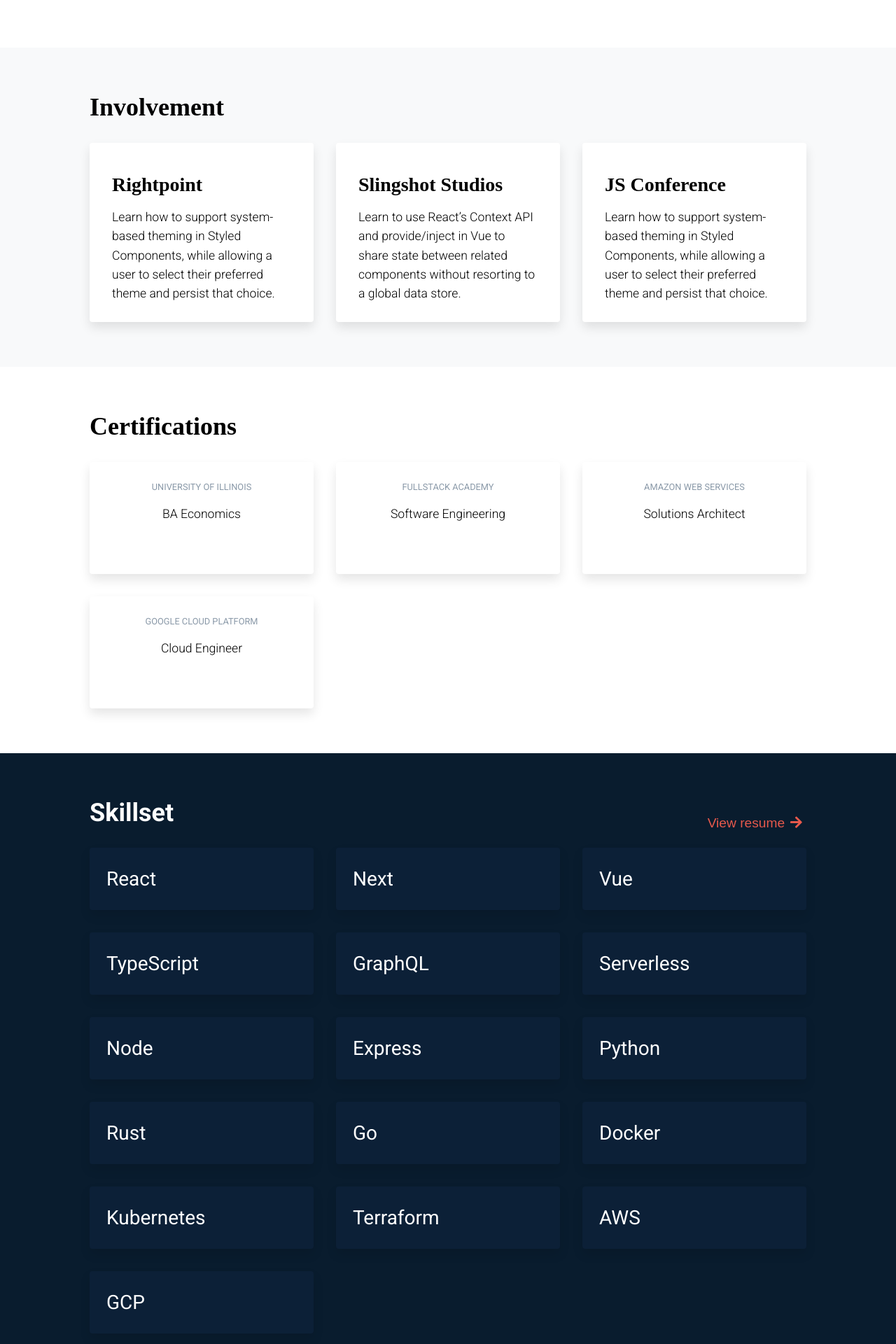
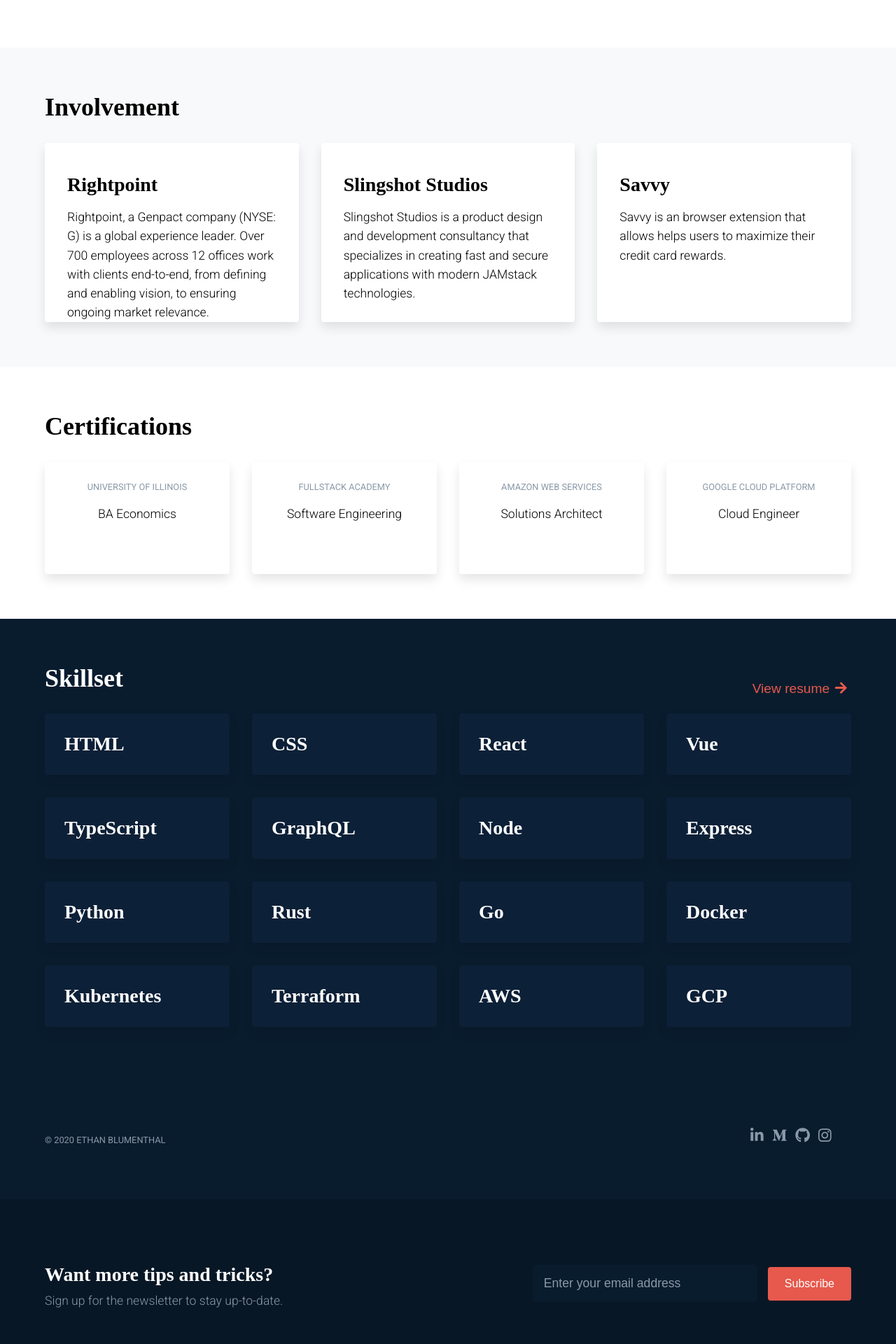
Before and after one commit to ethanblumenthal/personal-website, a Next.js app: page /about in a window 1280 px wide. Shown: the part 640-2560 px from the top of the page at 70% size. Built offline with nearby package versions, Linux system fonts and the light colour scheme.

Commit message:
Refactored containers to wrap background and content.

```diff
--- a/components/certifications.tsx
+++ b/components/certifications.tsx
@@ -1,6 +1,6 @@
 import { SmallCard } from '../elements/cards';
 import { SectionHeader, Text, SubText } from '../elements/text';
-import { BackgroundContainer, LgGridContainer } from '../elements/containers';
+import { BackgroundContainer, ContentContainer, LgGridContainer } from '../elements/containers';
 import { CERTIFICATIONS } from '../utils';
 
 interface ICertification {
@@ -9,7 +9,8 @@
 }
 
 const Certifications = () => (
-  <BackgroundContainer>
+  <BackgroundContainer color="background">
+    <ContentContainer>
       <SectionHeader>Certifications</SectionHeader>
 
       <LgGridContainer>
@@ -21,6 +22,7 @@
             </SmallCard>
           ))}
       </LgGridContainer>
+    </ContentContainer>
   </BackgroundContainer>
 );
 
--- a/components/footer.tsx
+++ b/components/footer.tsx
@@ -3,24 +3,11 @@
 import { FontAwesomeIcon } from '@fortawesome/react-fontawesome';
 import { faLinkedinIn, faMediumM, faGithub, faInstagram } from '@fortawesome/free-brands-svg-icons';
 
+import { FooterHeader, FooterText } from '../elements/text';
+import { BackgroundContainer, FlexContainer, ContentContainer } from '../elements/containers';
 import { SquareButton } from '../elements/buttons';
 import { SubscribeInput } from '../elements/inputs';
 import { SubText } from '../elements/text';
-import { devices } from '../utils';
-
-const Container = styled.div`
-  display: flex;
-  flex-direction: column;
-  align-items: center;
-  background-color: ${({ theme, top }) => (top ? theme.colors.primary : theme.colors.secondary)};
-  padding: 4rem 1rem;
-
-  @media ${devices.laptop} {
-    padding: 2rem 8rem;
-    flex-direction: row;
-    justify-content: space-between;
-  }
-`;
 
 const Socials = styled.div`
   display: flex;
@@ -29,19 +16,6 @@
   & > a {
     margin-right: 0.75rem;
   }
-`;
-
-const Header = styled.h3`
-  font-size: 1.5rem;
-  color: ${({ theme }) => theme.colors.white};
-  margin-bottom: 0;
-`;
-
-const Text = styled.p`
-  font-size: 1.1rem;
-  color: ${({ theme }) => theme.colors.grey};
-  line-height: 1.5rem;
-  margin-top: 0.5rem;
 `;
 
 const Anchor = styled.a`
@@ -57,7 +31,9 @@
 
 const Footer = () => (
   <footer>
-    <Container top>
+    <BackgroundContainer color="primary">
+      <ContentContainer>
+        <FlexContainer>
           <Link href="/">
             <SubText>&copy; {new Date().getFullYear()} Ethan Blumenthal</SubText>
           </Link>
@@ -79,19 +55,25 @@
               <FontAwesomeIcon icon={faInstagram} size="lg" />
             </Anchor>
           </Socials>
-    </Container>
+        </FlexContainer>
+      </ContentContainer>
+    </BackgroundContainer>
 
-    <Container>
+    <BackgroundContainer color="secondary">
+      <ContentContainer>
+        <FlexContainer>
           <div>
-        <Header>Want more tips and tricks?</Header>
-        <Text>Sign up for the newsletter to stay up-to-date.</Text>
+            <FooterHeader>Want more tips and tricks?</FooterHeader>
+            <FooterText>Sign up for the newsletter to stay up-to-date.</FooterText>
           </div>
 
           <div>
             <SubscribeInput placeholder="Enter your email address" />
             <SquareButton>Subscribe</SquareButton>
           </div>
-    </Container>
+        </FlexContainer>
+      </ContentContainer>
+    </BackgroundContainer>
   </footer>
 );
 
--- a/components/involvement.tsx
+++ b/components/involvement.tsx
@@ -1,6 +1,6 @@
 import { BaseCard } from '../elements/cards';
 import { SectionHeader, CardHeader, Text } from '../elements/text';
-import { GridContainer, OffsetContainer } from '../elements/containers';
+import { BackgroundContainer, ContentContainer, GridContainer } from '../elements/containers';
 import { INVOLVEMENT } from '../utils';
 
 interface IInvolvement {
@@ -10,7 +10,8 @@
 }
 
 const Involvement = () => (
-  <OffsetContainer>
+  <BackgroundContainer color="offset">
+    <ContentContainer>
       <SectionHeader>Involvement</SectionHeader>
 
       <GridContainer>
@@ -24,7 +25,8 @@
             </a>
           ))}
       </GridContainer>
-  </OffsetContainer>
+    </ContentContainer>
+  </BackgroundContainer>
 );
 
 export default Involvement;
--- a/components/posts.tsx
+++ b/components/posts.tsx
@@ -4,11 +4,12 @@
 
 import { ImageCard } from '../elements/cards';
 import { CardHeader, Text, SubText } from '../elements/text';
-import { BackgroundContainer, GridContainer } from '../elements/containers';
+import { BackgroundContainer, ContentContainer, GridContainer } from '../elements/containers';
 import { IPost } from '../utils';
 
 const Posts = ({ allPosts }) => (
-  <BackgroundContainer>
+  <BackgroundContainer color="background">
+    <ContentContainer>
       <GridContainer>
         {allPosts &&
           allPosts.map(({ date, title, excerpt, coverImage, slug }: IPost) => (
@@ -22,6 +23,7 @@
             </Link>
           ))}
       </GridContainer>
+    </ContentContainer>
   </BackgroundContainer>
 );
 
--- a/components/skillset.tsx
+++ b/components/skillset.tsx
@@ -4,7 +4,13 @@
 import { faArrowRight } from '@fortawesome/free-solid-svg-icons';
 
 import { ArrowButton } from '../elements/buttons';
-import { ColorContainer, FlexContainer, LgGridContainer } from '../elements/containers';
+import { ColorSectionHeader, ColorCardHeader } from '../elements/text';
+import {
+  BackgroundContainer,
+  ContentContainer,
+  FlexContainer,
+  LgGridContainer,
+} from '../elements/containers';
 import { SKILLSET } from '../utils';
 
 const Skill = styled.div`
@@ -13,22 +19,11 @@
   border-radius: 0.25rem;
 `;
 
-export const SectionHeader = styled.h2`
-  font-size: 2.25rem;
-  color: ${({ theme }) => theme.colors.white};
-  margin-top: 0;
-`;
-
-const Text = styled.p`
-  font-size: 1.75rem;
-  color: ${({ theme }) => theme.colors.white};
-  padding-left: 1.5rem;
-`;
-
 const Skillset = () => (
-  <ColorContainer>
+  <BackgroundContainer color="primary">
+    <ContentContainer>
       <FlexContainer>
-      <SectionHeader>Skillset</SectionHeader>
+        <ColorSectionHeader>Skillset</ColorSectionHeader>
 
         <Link href="/resume">
           <ArrowButton>
@@ -42,11 +37,12 @@
         {SKILLSET &&
           SKILLSET.map((skill) => (
             <Skill key={skill}>
-            <Text>{skill}</Text>
+              <ColorCardHeader>{skill}</ColorCardHeader>
             </Skill>
           ))}
       </LgGridContainer>
-  </ColorContainer>
+    </ContentContainer>
+  </BackgroundContainer>
 );
 
 export default Skillset;
--- a/elements/containers.tsx
+++ b/elements/containers.tsx
@@ -14,42 +14,33 @@
   }
 `;
 
-export const BackgroundContainer = styled.div`
-  background-color: ${({ theme }) => theme.colors.background};
-  padding: 4rem 8rem;
-
-  @media screen and (max-width: 500px) {
-    padding: 4rem 1rem;
-  }
-`;
-
-export const OffsetContainer = styled.div`
-  background-color: ${({ theme }) => theme.colors.offset};
-  padding: 4rem 8rem;
-
-  @media screen and (max-width: 500px) {
-    padding: 4rem 1rem;
-  }
-`;
-
 export const BlogContainer = styled.div`
   background-color: ${({ theme }) => theme.colors.background};
   max-width: 46rem;
   padding: 4rem 0;
   margin: 0 auto;
 
-  @media screen and (max-width: 500px) {
+  @media ${devices.laptop} {
     padding: 4rem 1rem;
   }
 `;
 
-export const ColorContainer = styled.div`
-  background-color: ${({ theme }) => theme.colors.primary};
-  padding: 4rem 8rem;
+export const BackgroundContainer = styled.div`
+  background-color: ${({ theme, color }) => theme.colors[color]};
+  padding: 2rem;
 
-  @media screen and (max-width: 500px) {
-    padding: 4rem 1rem;
+  @media ${devices.tablet} {
+    padding: 3rem;
   }
+
+  @media ${devices.laptop} {
+    padding: 4rem;
+  }
+`;
+
+export const ContentContainer = styled.div`
+  max-width: 74rem;
+  margin: 0 auto;
 `;
 
 export const FlexContainer = styled.div`
--- a/elements/text.tsx
+++ b/elements/text.tsx
@@ -11,9 +11,25 @@
   margin-top: 0;
 `;
 
+export const ColorSectionHeader = styled(SectionHeader)`
+  color: ${({ theme }) => theme.colors.white};
+`;
+
 export const CardHeader = styled.h3`
   font-size: 1.75rem;
   font-family: 'Ariel';
+  margin-bottom: 0;
+`;
+
+export const ColorCardHeader = styled(CardHeader)`
+  color: ${({ theme }) => theme.colors.white};
+  padding-left: 1.75rem;
+  margin-bottom: 1.75rem;
+`;
+
+export const FooterHeader = styled(CardHeader)`
+  /* font-size: 1.5rem; */
+  color: ${({ theme }) => theme.colors.white};
   margin-bottom: 0;
 `;
 
@@ -23,6 +39,11 @@
   font-weight: 300;
 `;
 
+export const FooterText = styled(Text)`
+  color: ${({ theme }) => theme.colors.grey};
+  margin-top: 0.5rem;
+`;
+
 export const SubText = styled.p`
   color: ${({ theme }) => theme.colors.grey};
   font-size: 0.8rem;
--- a/pages/blog/[slug].tsx
+++ b/pages/blog/[slug].tsx
@@ -11,7 +11,7 @@
 import { getAllPostsBySlug, getPostBySlug, getAllPosts } from '../../api/contentful';
 import { ScrollButton } from '../../elements/buttons';
 import { PageHeader, Text, SubText } from '../../elements/text';
-import { BlogContainer, FlexContainer, OffsetContainer } from '../../elements/containers';
+import { BlogContainer, FlexContainer, SectionContainer } from '../../elements/containers';
 import RecentPosts from '../../components/recent-posts';
 
 const Content = styled.div`
@@ -28,7 +28,7 @@
 
   return (
     <Layout>
-      <OffsetContainer>
+      <SectionContainer color="offset">
         <FlexContainer>
           <Content>
             <FlexContainer>
@@ -42,7 +42,7 @@
 
           <Image src={coverImage.url} alt={title} height={300} width={400} />
         </FlexContainer>
-      </OffsetContainer>
+      </SectionContainer>
 
       <BlogContainer>{documentToReactComponents(content.json)}</BlogContainer>
       <RecentPosts allPosts={allPosts} />
--- a/pages/resume.tsx
+++ b/pages/resume.tsx
@@ -3,7 +3,7 @@
 
 import Layout from '../components/layout';
 import { Button } from '../elements/buttons';
-import { BackgroundContainer, FlexContainer } from '../elements/containers';
+import { SectionContainer, FlexContainer } from '../elements/containers';
 import { PageHeader, SectionHeader, CardHeader, SubText, Text } from '../elements/text';
 import { EXPERIENCE, EDUCATION, SKILLSET } from '../utils';
 
@@ -26,7 +26,7 @@
       <link rel="icon" href="/favicon.ico" />
     </Head>
 
-    <BackgroundContainer>
+    <SectionContainer color="background">
       <PageHeader>Ethan Blumenthal</PageHeader>
       <Text>Software Engineer</Text>
 
@@ -69,7 +69,7 @@
           </a>
         </SideContent>
       </FlexContainer>
-    </BackgroundContainer>
+    </SectionContainer>
   </Layout>
 );
 
--- a/utils/constants.ts
+++ b/utils/constants.ts
@@ -8,28 +8,25 @@
 export const BIO = {
   title: "Hi, I'm Ethan",
   description:
-    'Im a designer and developer committed to making the web a more empowering and accessible place. I create engaging user experiences and bring them to life through maintainable, high-quality code. I share what I’ve learned in my technical blog.',
+    'Im a software engineer committed to building products that empower users in their daily lives. I share my thoughts on technology and humanism on my blog',
   image: '/ethanblumenthal.jpg',
 };
 
 export const INVOLVEMENT = [
   {
-    title: 'Rightpoint',
-    description:
-      'Learn how to support system-based theming in Styled Components, while allowing a user to select their preferred theme and persist that choice.',
-    link: 'https://www.rightpoint.com/',
+    title: `Rightpoint`,
+    description: `Rightpoint, a Genpact company (NYSE: G) is a global experience leader. Over 700 employees across 12 offices work with clients end-to-end, from defining and enabling vision, to ensuring ongoing market relevance.`,
+    link: `https://www.rightpoint.com/`,
   },
   {
-    title: 'Slingshot Studios',
-    description:
-      'Learn to use React’s Context API and provide/inject in Vue to share state between related components without resorting to a global data store.',
-    link: 'http://slingshotstudios.io/',
+    title: `Slingshot Studios`,
+    description: `Slingshot Studios is a product design and development consultancy that specializes in creating fast and secure applications with modern JAMstack technologies.`,
+    link: 'http://www.slingshotstudios.io/',
   },
   {
-    title: 'JS Conference',
-    description:
-      'Learn how to support system-based theming in Styled Components, while allowing a user to select their preferred theme and persist that choice.',
-    link: 'https://www.rightpoint.com/',
+    title: `Savvy`,
+    description: `Savvy is an browser extension that allows helps users to maximize their credit card rewards.`,
+    link: `https://www.getsavvy.io/`,
   },
 ];
 
@@ -50,12 +47,12 @@
 ];
 
 export const SKILLSET = [
+  'HTML',
+  'CSS',
   'React',
-  'Next',
   'Vue',
   'TypeScript',
   'GraphQL',
-  'Serverless',
   'Node',
   'Express',
   'Python',
```
Also changed, not shown: components/project.tsx (+8 -4 lines), components/recent-posts.tsx (+10 -3 lines). Lines whose indentation alone changed are shown as unchanged.
